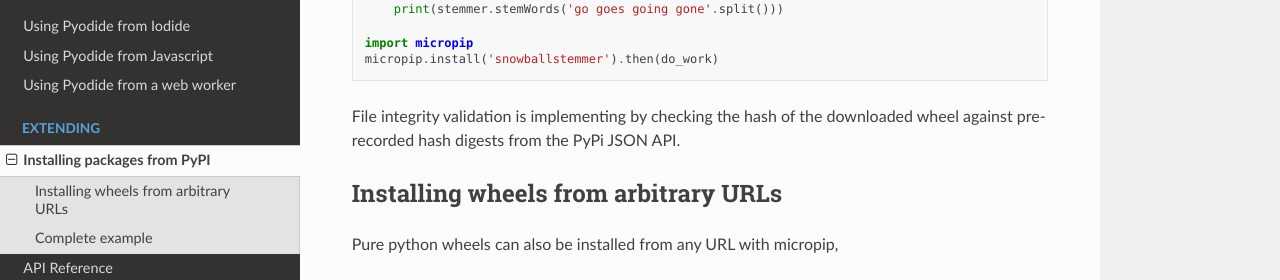
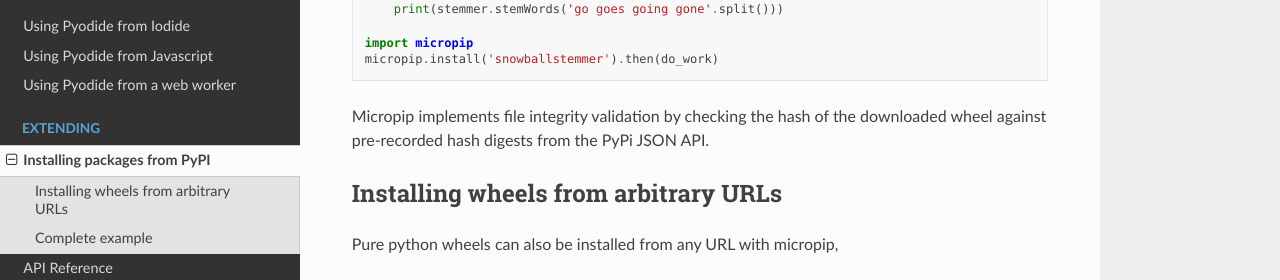
Before and after one commit to pyodide/pyodide, a Sphinx documentation site: the page built from docs/pypi.md, in a window 1280 px wide and 900 px high, scrolled down 476 px. Shown: the part 151-431 px from the top of the window. Built offline with Sphinx 7.4.7 and the Read the Docs theme 2.0.0, drawn with Linux system fonts in a browser that asks for light colours; the version number is read from the project's files by our own code.

Commit message:
Fix typo

````diff
--- a/docs/pypi.md
+++ b/docs/pypi.md
@@ -32,8 +32,8 @@ import micropip
 micropip.install('snowballstemmer').then(do_work)
 ```
 
-File integrity validation is implementing by checking the hash of the downloaded
-wheel against pre-recorded hash digests from the PyPi JSON API.
+Micropip implements file integrity validation by checking the hash of the
+downloaded wheel against pre-recorded hash digests from the PyPi JSON API.
 
 ## Installing wheels from arbitrary URLs
 
````
